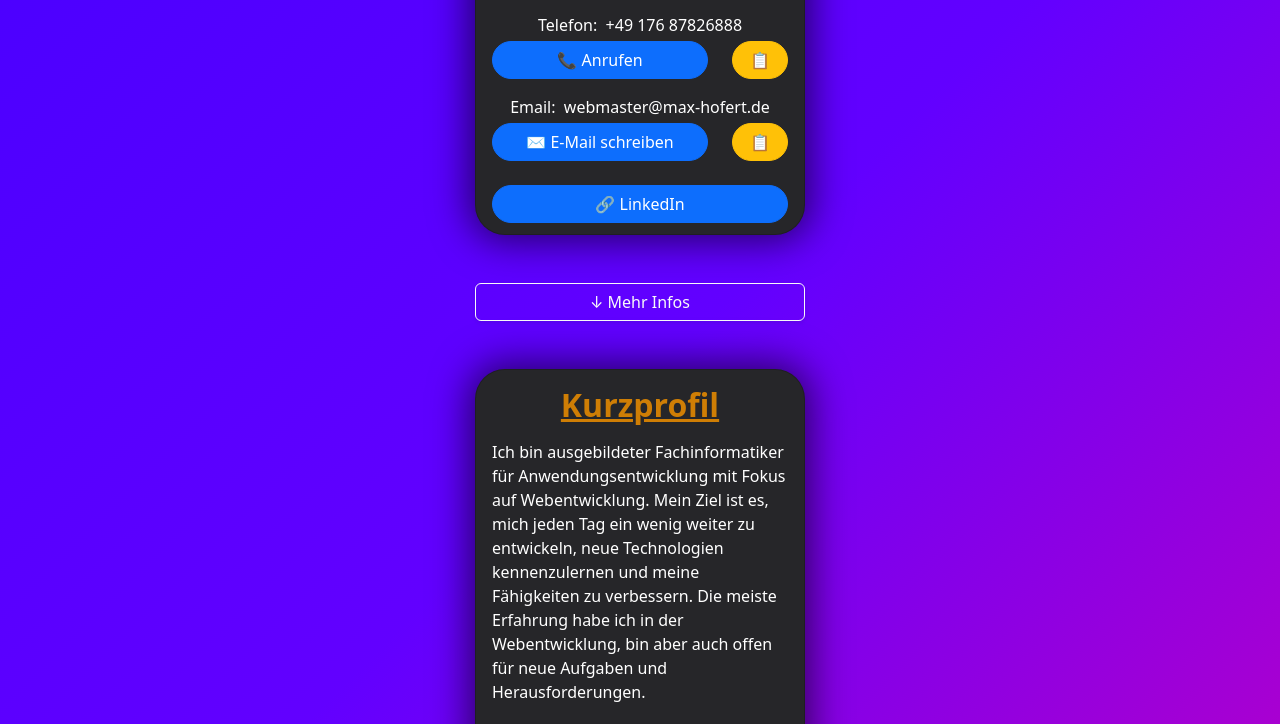
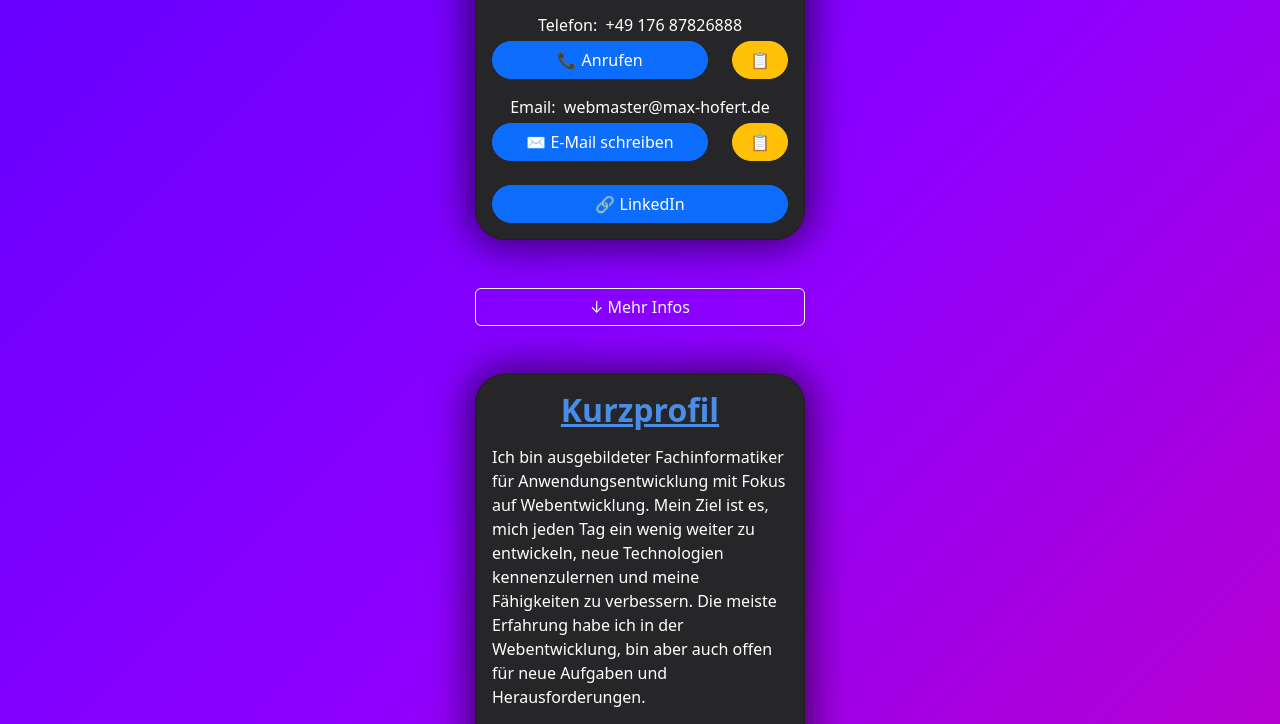
Before and after one commit to Pragbi/pragbi.github.io, a plain HTML site: page index.html in a window 1280 px wide. Shown: the part 375-1099 px from the top of the page. Drawn offline with nearby package versions, Linux system fonts and the light colour scheme.

Commit message:
#11 Refactoring

```diff
--- a/index.html
+++ b/index.html
@@ -11,7 +11,7 @@
   <main>
     <div id="kontaktdaten" style="height: 10vh;"></div>
     <div class="d-flex justify-content-center align-items-center">
-      <div class="card align-middle rounded-custom" style="width: 330px; height: 530px; box-shadow: 0px 0px 38px 6px rgba(0,0,0,0.6); background-color: rgb(38, 38, 41); color: white;">
+      <div class="card align-middle rounded-custom test" style="box-shadow: 0px 0px 38px 6px rgba(0,0,0,0.6); background-color: rgb(38, 38, 41); color: white;">
         <div class="card-body text-center">
           <img class="rounded-circle mb-3" src="images/MaxHofert2.jpg" alt="Profilfoto" width="150" height="150">
           <h1 class="h4 mb-1">Max Hofert</h1>
@@ -53,13 +53,13 @@
         </div>
       </div>
     </div>
-    <div class="d-flex flex-column justify-content-center mt-5" style="width: 330px;">
+    <div class="d-flex flex-column justify-content-center mt-5 test">
       <a href="#infos"  class="btn btn-outline-light shadow-sm" style="height: fit-content;" aria-label="Zu den Infos scrollen">
         ↓ Mehr Infos
       </a>
     </div>
     <div class="mt-5">
-      <div id="infos" class="card align-middle rounded-custom" style="width: 330px; min-width: 330px; box-shadow: 0px 0px 38px 6px rgba(0,0,0,0.6); background-color: rgb(38, 38, 41); color: white;">
+      <div id="infos" class="card align-middle rounded-custom test" style="box-shadow: 0px 0px 38px 6px rgba(0,0,0,0.6); background-color: rgb(38, 38, 41); color: white;">
         <div class="card-body">
           <h2 class="mb-3 text-center infos">Kurzprofil</h2>
           <p class="mb-4">
--- a/styles.css
+++ b/styles.css
@@ -5,7 +5,7 @@ body {
     justify-content: center;
     align-items: center;
 
-    background: linear-gradient(-45deg, #ff4b5c, #c700bd, #6200ff, #4400ff);
+    background: linear-gradient(-45deg, rgba(255, 75, 90, 1), rgba(199, 0, 189, 1), rgba(140, 0, 255, 1), rgba(90, 0, 255, 1));
     background-repeat: no-repeat;
     background-size: 110vw 350vh;
 }
@@ -13,6 +13,12 @@ body {
 .rounded-custom {
     border-radius: 30px !important;
 }
+.test {
+  max-width: 330px;   /* statt fixer width inline */
+  width: 100%;
+  margin-inline: auto;
+}
+
 
 .copy-msg {
   position: absolute;
@@ -28,7 +34,7 @@ body {
 
 .infos {
   font-weight: bolder;
-  color: rgb(207, 126, 5);
+  color: rgb(74, 141, 230);
   text-decoration: underline;
 }
 
```
